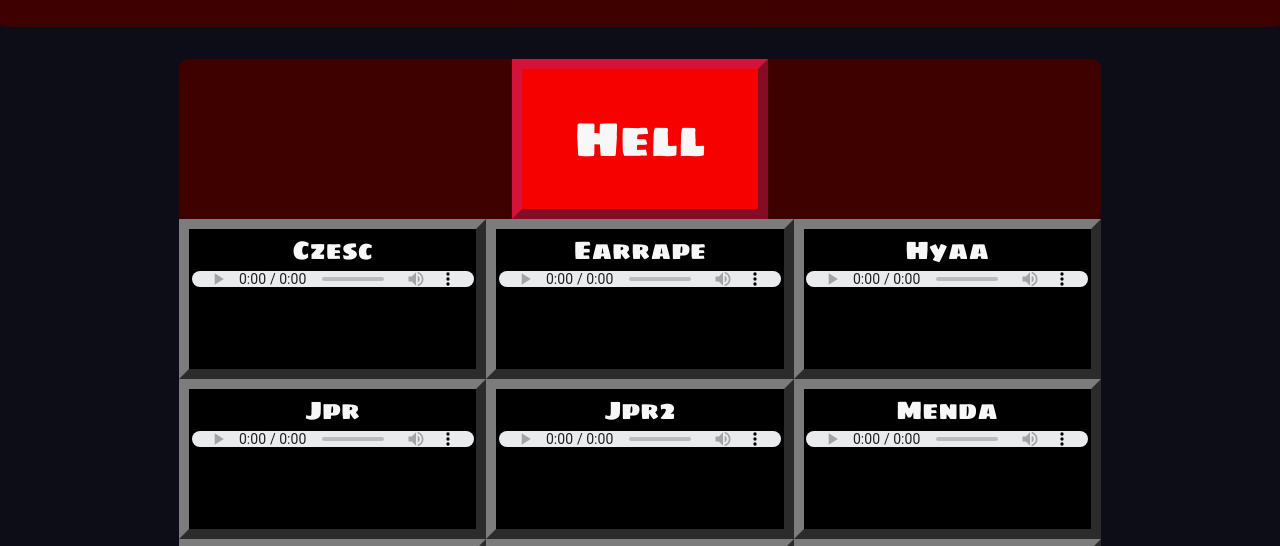
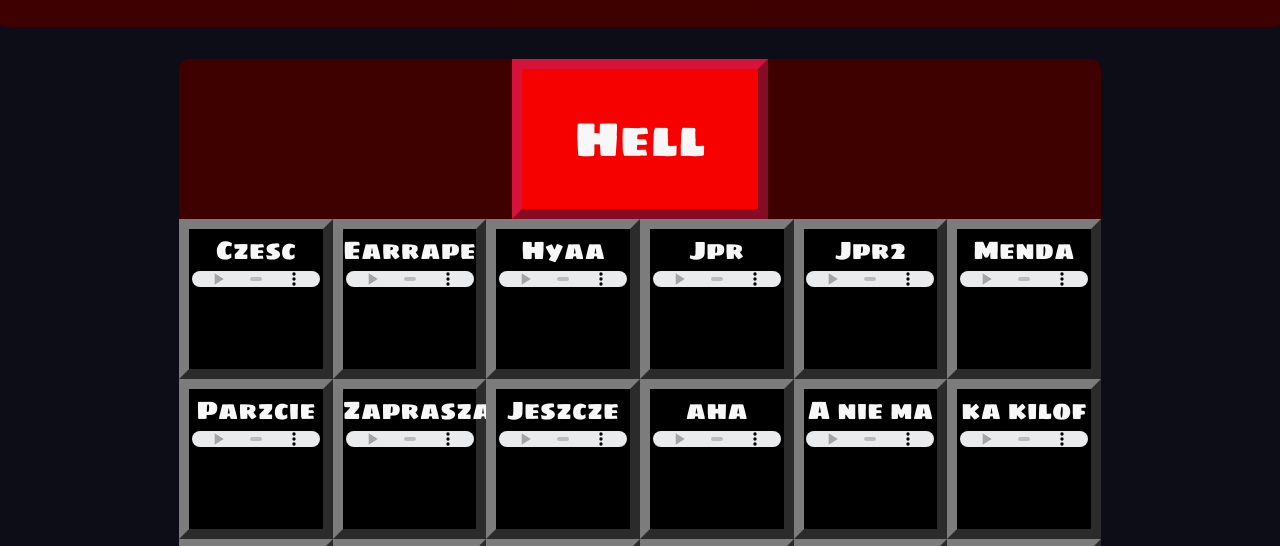
Before and after one commit to Praszek/praszek.github.io, a plain HTML site: page muzyka.html in a window 1280 px wide. Shown: the part 213-759 px from the top of the page. Drawn offline with Linux system fonts and the light colour scheme.

Commit message:
Update stylez.css

```diff
--- a/stylez.css
+++ b/stylez.css
@@ -71,7 +71,7 @@ a{text-decoration:none;
 
 
 #audiotest{
-    width: 24vw;
+    width: 12vw;
     min-height: 20vh;
     font-size:2vw;
     color:white;
@@ -86,7 +86,7 @@ a{text-decoration:none;
 
 audio{
 
-    width:22vw;
+    width:10vw;
     height:2vh
 
 }
```
